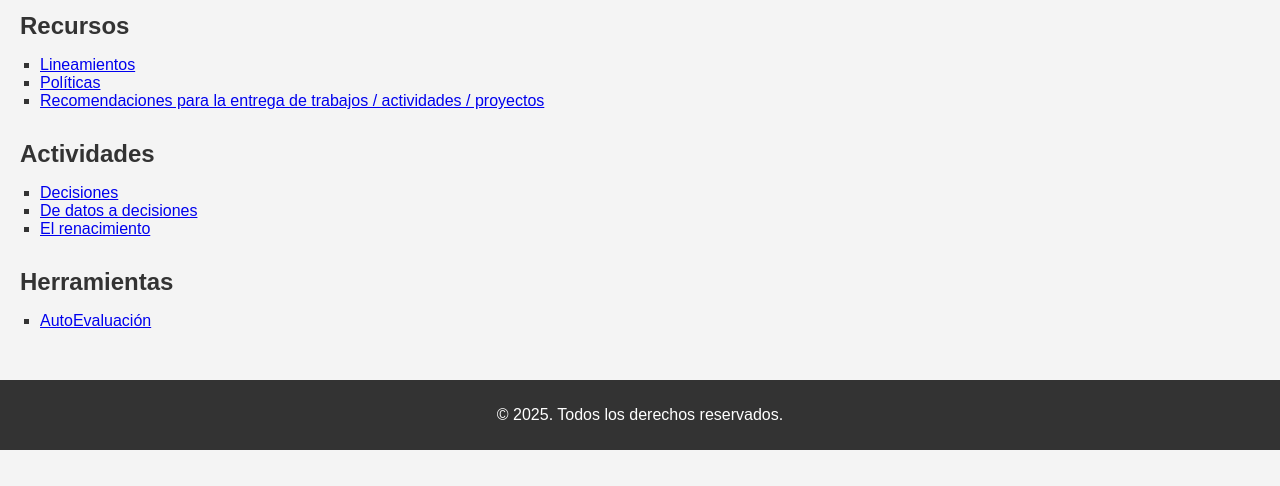
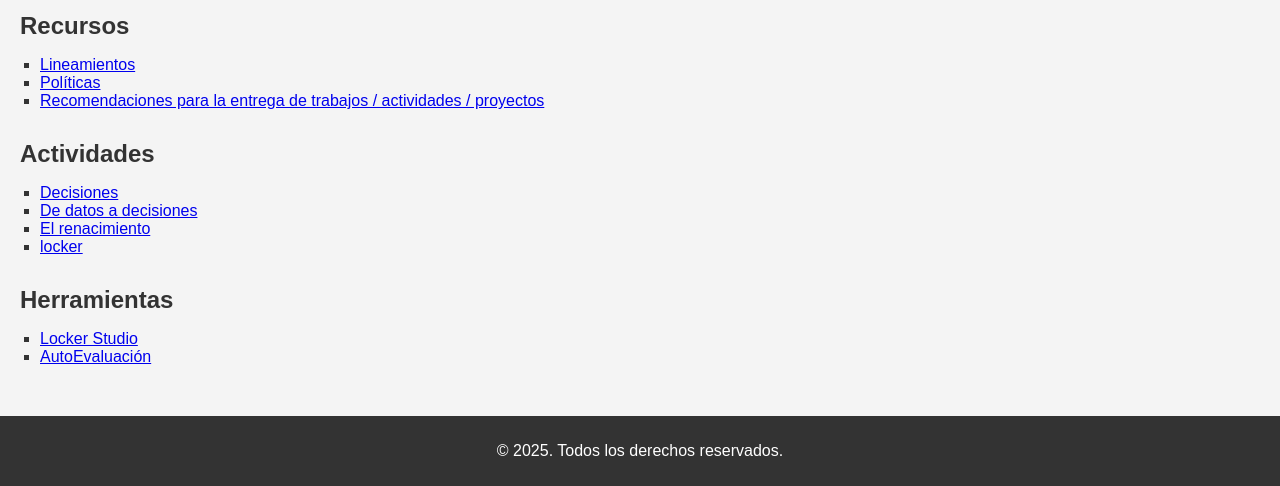
Before and after one commit to ajgutierr3z/FIN, a plain HTML site: page index.html in a window 1280 px wide. Shown: the part 628-1114 px from the top of the page. Before the commit the page ends 1078 px from the top, so only its background shows below. Drawn offline with Linux system fonts and the light colour scheme.

Commit message:
Update index.html

```diff
--- a/index.html
+++ b/index.html
@@ -35,11 +35,17 @@
                 <li>
                     <a href="https://ajgutierrez.medium.com/la-esquina-dulce-f31e9b547405" target="_blank">El renacimiento</a>
                 </li>
+                <li>
+                    <a href="https://ajgutierrez.medium.com/moda-urbana-4f009b2ae54d" target="_blank">locker</a>
+                </li>
             </ul>
         </section>
         <section id="herramientas">
             <h2>Herramientas</h2>
             <ul>
+                <li>
+                    <a href="https://lookerstudio.google.com/overview" target="_blank">Locker Studio</a>
+                </li>
                 <li>
                     <a href="https://frexus.dev/auto_eva/">
                         AutoEvaluación
```
